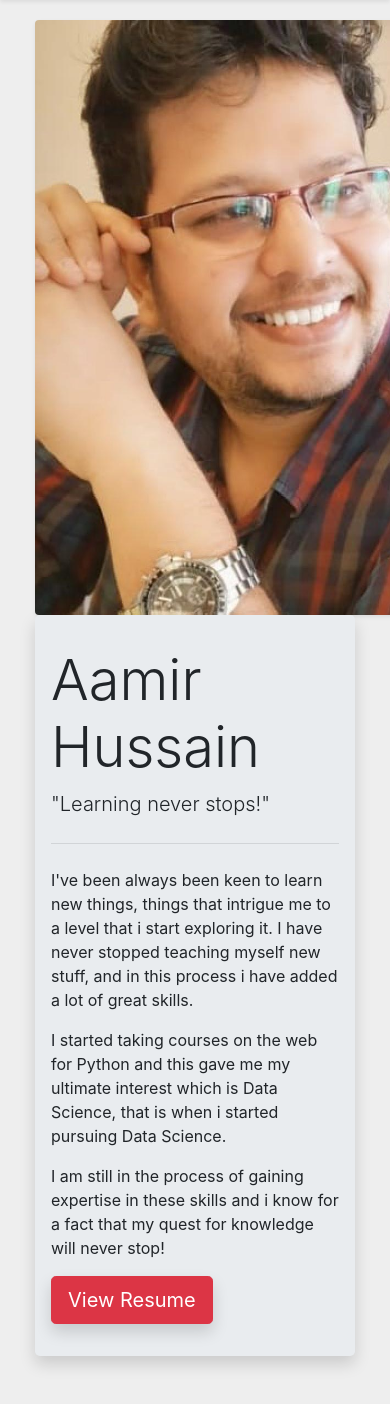
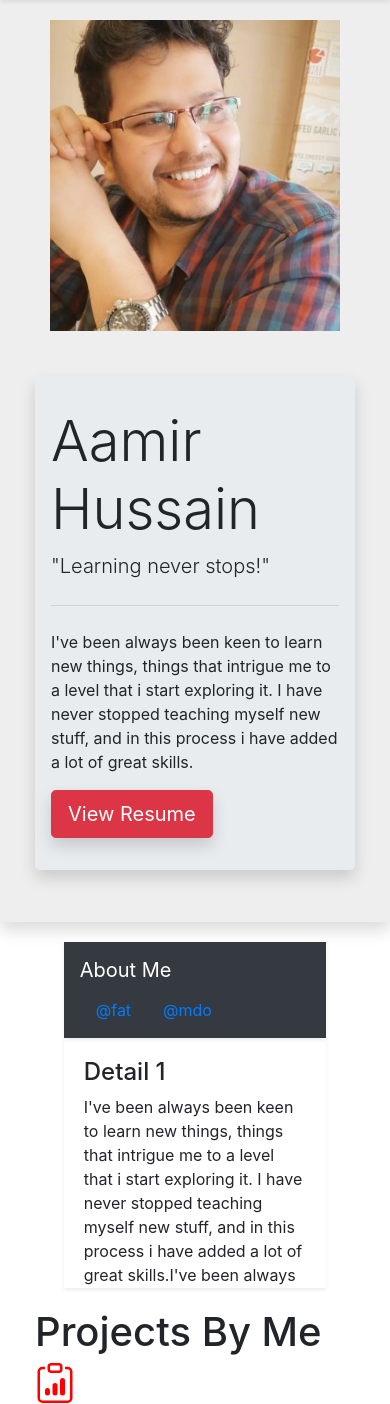
Before and after one commit to aamir222686/django3_personal_portfolio, a Django app: template portfolio/templates/portfolio/home.html in a window 390 px wide; the page is wider, and only the part inside the window is pictured. Shown: the part 90-1494 px from the top of that part. Run offline with Django 3.2, Linux system fonts and the light colour scheme; the template is opened without the code that fills it: values that come from a table or form of the project are taken from there, others are empty; data comes from the database, SQL or seed files in the repository; some libraries are stand-ins or nearby versions.

Commit message:
corrected the view issue on mobile devices on the home page

```diff
--- a/portfolio/templates/portfolio/home.html
+++ b/portfolio/templates/portfolio/home.html
@@ -6,22 +6,18 @@
 	{% load static %}
 
 	<!-- INTRO BLOCK -->
-	<div class="container-fluid" style="background-color: #eee">
+	<div class="container-fluid shadow" style="background-color: #eee">
 	<div class="container" style="padding: 20px;">
 		<div class="row">
 			<div class="col-sm">
-				<img src="{% static 'portfolio/about.jpg' %}" class="rounded float-left shadow-sm" alt="Profile Image" height=595 width=550>
+				<img src="{% static 'portfolio/about.jpg' %}" class="rounded float-left col-sm" alt="Profile Image">
 			</div>
-			<div class="col-sm ">
+			<div class="col-sm " style='padding-top: 45px' >
 				<div class="jumbotron shadow">
 				  <h1 class="display-4">Aamir Hussain</h1>
 				  <p class="lead">"Learning never stops!" </p>
 				  <hr class="my-4">
 				  <p>I've been always been keen to learn new things, things that intrigue me to a level that i start exploring it. I have never stopped teaching myself new stuff, and in this process i have added a lot of great skills.</p>
-				  <p>I started taking courses on the web for Python and this gave me my ultimate interest which is Data Science, that is when i started pursuing Data Science.
-				      </p>
-
-					<p>I am still in the process of gaining expertise in these skills and i know for a fact that my quest for knowledge will never stop! </p>
 				  <a class="btn btn-danger btn-lg shadow" href="{% static 'portfolio/resume.pdf' %}" role="button" target="_blank">View Resume</a>
 				</div>
 			</div>
```
